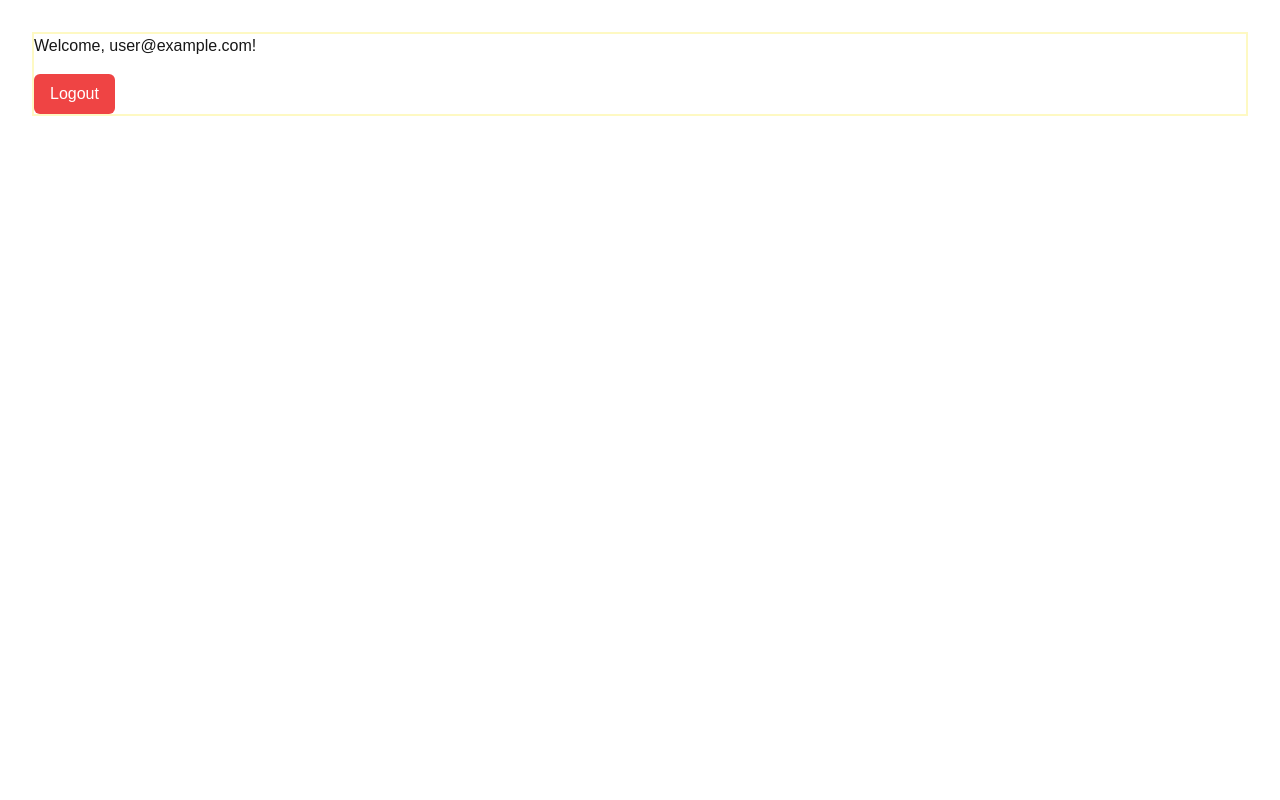
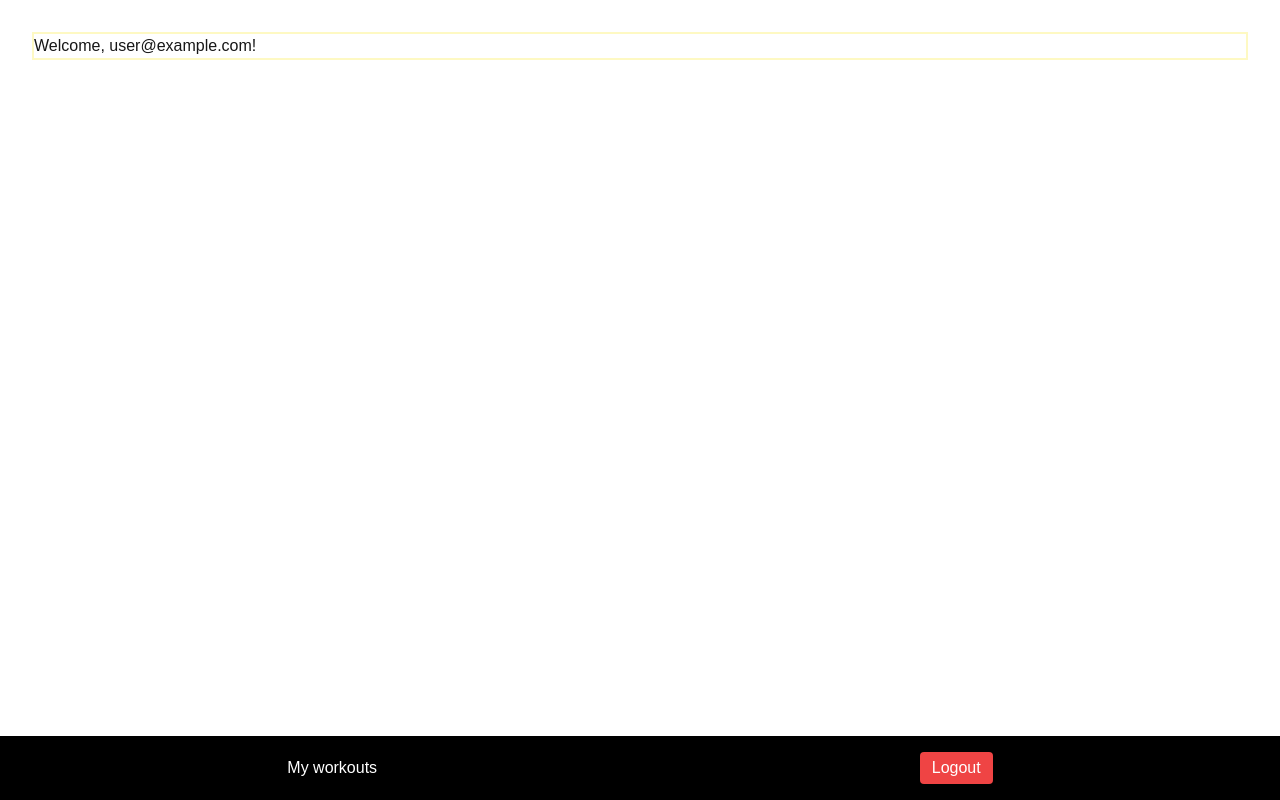
Before and after one commit to kevinnguyen2321/workout-tracker, a Next.js app: page / in a window 1280 px wide. Built offline with nearby package versions, Linux system fonts and the light colour scheme; no server answers; sample sign-in values are in the browser's storage.

Commit message:
Implemented a navbar at the bottom of the page for logged in user

```diff
--- /dev/null
+++ b/app/components/Navbar.js
@@ -0,0 +1,22 @@
+'use client';
+
+import { signOut } from 'next-auth/react';
+import Link from 'next/link';
+
+export default function Navbar() {
+  return (
+    <nav className="fixed bottom-0 left-0 w-full bg-black text-white p-4">
+      <div className="container mx-auto flex justify-around items-center">
+        <Link href="/dashboard" className="hover:underline">
+          My workouts
+        </Link>
+        <button
+          onClick={() => signOut()}
+          className="bg-red-500 px-3 py-1 rounded hover:bg-red-600"
+        >
+          Logout
+        </button>
+      </div>
+    </nav>
+  );
+}
--- a/app/layout.js
+++ b/app/layout.js
@@ -4,6 +4,8 @@ import { Geist, Geist_Mono } from 'next/font/google';
 import './globals.css';
 import '../app/styles/globals.css';
 import { SessionProvider } from 'next-auth/react';
+import { useSession } from 'next-auth/react';
+import Navbar from './components/Navbar'; // Import Navbar
 
 const geistSans = Geist({
   variable: '--font-geist-sans',
@@ -17,12 +19,26 @@ const geistMono = Geist_Mono({
 
 export default function RootLayout({ children }) {
   return (
+    <SessionProvider>
       <html lang="en">
         <body
           className={`${geistSans.variable} ${geistMono.variable} antialiased`}
         >
-        <SessionProvider>{children}</SessionProvider>
+          <AuthWrapper>{children}</AuthWrapper>
         </body>
       </html>
+    </SessionProvider>
   );
 }
+
+// AuthWrapper component to handle session logic
+function AuthWrapper({ children }) {
+  const { data: session } = useSession();
+
+  return (
+    <>
+      {children}
+      {session && <Navbar />} {/* Show Navbar only if user is logged in */}
+    </>
+  );
+}
--- a/app/page.js
+++ b/app/page.js
@@ -22,12 +22,6 @@ export default function Home() {
   return (
     <div className="border-2 border-yellow-100 m-8">
       <p>Welcome, {session.user.email}!</p>
-      <button
-        onClick={() => signOut()}
-        className="mt-4 px-4 py-2 bg-red-500 text-white rounded-md"
-      >
-        Logout
-      </button>
     </div>
   );
 }
```
Lines whose indentation alone changed are shown as unchanged.
